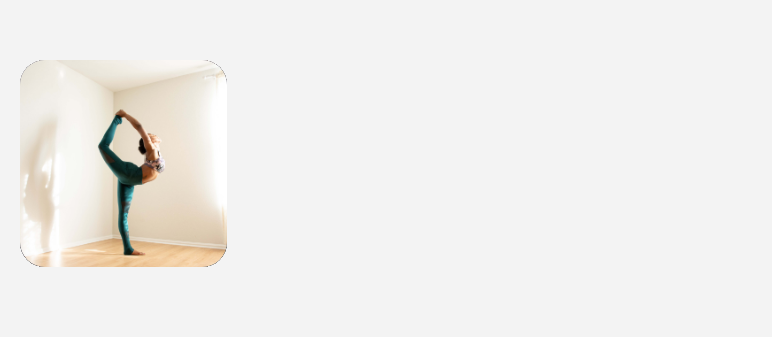
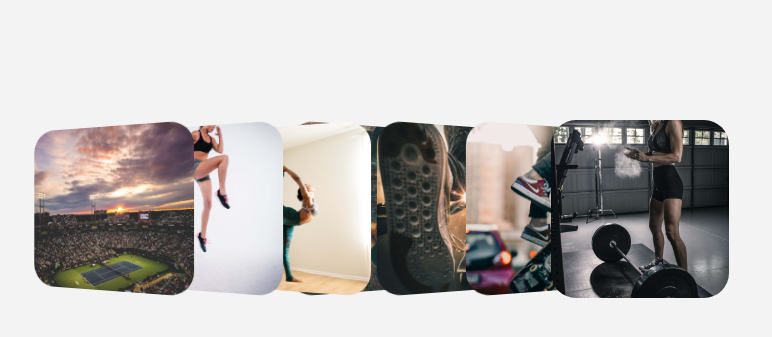
Before and after one commit to NOJEDNOPARTY/react-slider, a React (Create React App) app: page / in a window 1280 px wide. Shown: the part 191-528 px from the top of the page, without its empty margins (0-772 px from the left). Built offline with nearby package versions, Linux system fonts and the light colour scheme.

Commit message:
add a list of view changes but cant get a absolute position,  almost close

```diff
--- a/src/App.js
+++ b/src/App.js
@@ -1,6 +1,5 @@
 import './App.css';
 import Slider from './components/Slider/Slider';
-import PropTypes from 'prop-types';
 
 const App = () => {
   const images = [
@@ -15,8 +14,8 @@ const App = () => {
   const settings = {
     centerMode: true,
     centerScale: 1.2,
-    centerElement: 3,
-    elementsView: 7
+    centerItemIndex: 4,
+    itemsPerView: 7,
   }
   return (
     <div className='App'>
@@ -29,9 +28,4 @@ const App = () => {
   );
 }
 
-
-App.propTypes = {
-  items: PropTypes.object
-};
-
 export default App;
--- a/src/components/Slider/Slider.js
+++ b/src/components/Slider/Slider.js
@@ -1,26 +1,37 @@
-import Slides from "./Slides";
+import SliderItem from "./SliderItem";
 import styles from './Slider.module.scss';
 import { useState, useRef, useEffect } from "react";
 import PropTypes from 'prop-types';
+import { defaultSettings } from "./settings";
+import { utils } from "./utils/Utils";
+
 
 const Slider = ({items, ...settings}) => {
-
+  const settingsList = utils.settingsCheck(defaultSettings, settings);
   const ref = useRef(0);
   const [layoutWidth, setLayoutWidth] = useState(0);
   const [layoutHeight, setLayoutHeight] = useState(0);
-
+  const [sizing, setSizing] = useState(0);
+  const [count, setCount] = useState(1);
+  const [width, setWidth] = useState(0);
+  const [height, setHeight] = useState(0);
+  const [itemsList, setItemsList] = useState([]);
   const resizeHandler = () => {
     setLayoutWidth(ref.current.offsetWidth);
+    setSizing(utils.findItemSize(layoutWidth, count));
+    setWidth(sizing);
+    setHeight(sizing);
+    setLayoutHeight(height * settingsList.centerScale);
+    setCount(ref.current.children.length);
+    setItemsList([...ref.current.children]);
   };
 
-  const layoutHandler =  (height) => {
-    return setLayoutHeight(height * settings.centerScale);
-  };
 
   useEffect(() => {
     window.addEventListener('resize', resizeHandler);
     return () => window.removeEventListener('resize', resizeHandler);
   });
+
 
   return (
     <div className={styles.flip}>
@@ -35,21 +46,36 @@ const Slider = ({items, ...settings}) => {
         className={styles.flip_layout}
         ref={ref}
       >
-        <Slides
-          layoutHandler={layoutHandler}
-          layoutWidth={layoutWidth}
-          items={items}
-        />
-      </div>
+      {
+        items.map((image, index) => {
+          return <SliderItem
+            key={index}
+            index={index}
+            style={
+              utils.positions.calc(
+                width,
+                height,
+                index,
+                itemsList,
+                settingsList.centerItemIndex,
+                count,
+                settingsList.centerMode,
+                settingsList.centerScale,
+                settingsList.itemsPerView
+              )
+            }
+            image={image}
+          />
+        })
+      }
+    </div>
     </div>
   );
 };
 
-
-
 Slider.propTypes = {
-  images: PropTypes.object,
-  getElementWidth: PropTypes.func
+  items: PropTypes.array.isRequired,
+  settings: PropTypes.object,
 };
 
 export default Slider;
--- a/src/components/Slider/Slider.module.scss
+++ b/src/components/Slider/Slider.module.scss
@@ -5,13 +5,33 @@
     position: relative;
     display: block;
     overflow: hidden;
-    transition: 0.2s linear 0.1s;
     border-radius: 25px;
-    // &:nth-child(1) {
-    //   transform: perspective(300px) rotate3d(0, 1, 0, 15deg) scale(0.93);
-    // }
-    &.flip-active {
+    &:nth-child(1) {
+      transform: perspective(300px) rotate3d(0, 1, 0, 15deg) scale(0.93);
+    }
+    &:nth-child(2) {
+      transform: perspective(300px) rotate3d(0, 1, 0, 15deg)  scale(0.93);
+    }
+    &:nth-child(3) {
+      transform: perspective(300px) rotate3d(0, 1, 0, 15deg)  scale(0.93);
+    }
 
+
+    &:nth-child(4) {
+      z-index: 5;
+    }
+
+    &:nth-child(5) {
+      z-index: 3;
+      transform: perspective(300px) rotate3d(0, 1, 0, 345deg)  scale(0.93);
+    }
+    &:nth-child(6) {
+      z-index: 2;
+      transform: perspective(300px) rotate3d(0, 1, 0, 345deg)  scale(0.93);
+    }
+    &:nth-child(7) {
+      z-index: 1;
+      transform: perspective(300px) rotate3d(0, 1, 0, 345deg) scale(0.93);
     }
     & img {
       position: absolute;
@@ -22,7 +42,6 @@
       width: 100%;
       height: 100%;
       object-fit: cover;
-      object-position: center;
     }
   }
 }
--- /dev/null
+++ b/src/components/Slider/SliderItem.js
@@ -0,0 +1,29 @@
+import styles from './Slider.module.scss';
+import PropTypes from 'prop-types';
+
+const SliderItem = ({style, image, index}) => {
+  return (
+    <div
+      className={styles.flip_img}
+      style={style}
+    >
+      <img
+        src = {
+          image
+        }
+        alt = {
+          index
+        }
+      />
+    </div>
+  );
+}
+
+
+SliderItem.propTypes = {
+  style: PropTypes.object,
+  image: PropTypes.string,
+  index: PropTypes.number,
+};
+
+export default SliderItem;
--- a/src/components/Slider/Slides.js
+++ /dev/null
@@ -1,52 +0,0 @@
-import { useRef, useState, useEffect } from 'react';
-import styles from './Slider.module.scss';
-import { utils } from './utils/SliderUtils';
-
-const Slides = ({items, layoutWidth, layoutHandler}) => {
-
-  const ref = useRef(null);
-  const [sizing, setSizing] = useState(0);
-  const [count, setCount] = useState(1);
-  const [width, setWidth] = useState(0);
-  const [height, setHeight] = useState(0);
-  const resizeHandler = () => {
-    utils.elementsCounter(count, setCount);
-    setSizing(utils.findElementSize(layoutWidth, count));
-    setWidth(sizing);
-    setHeight(sizing);
-    layoutHandler(height);
-  };
-
-  useEffect(() => {
-    window.addEventListener('resize', resizeHandler);
-    return () => window.removeEventListener('resize', resizeHandler);
-  });
-
-  return items.map((image, index) => (
-    <div
-      onLoad={resizeHandler}
-      className={styles.flip_img}
-      key={index}
-      ref={ref}
-      style={{
-        position: 'absolute',
-        width: width,
-        height: height,
-        top: '0',
-        left: utils.positionsChecker(width, height, index)
-      }}
-    >
-      <img
-        src = {
-          image
-        }
-        alt = {
-          index
-        }
-      />
-    </div>
-  ));
-}
-
-
-export default Slides;
--- /dev/null
+++ b/src/components/Slider/settings.js
@@ -0,0 +1,7 @@
+
+export const defaultSettings = {
+  centerMode: true,
+  centerScale: 1.2,
+  centerItemIndex: 4,
+  itemPerView: 7
+}
--- a/src/components/Slider/utils/SliderUtils.js
+++ /dev/null
@@ -1,14 +0,0 @@
-export const utils = {
-  centeredElement: (count, width) => {
-    return Math.ceil((count * width) / 2)
-  },
-  findElementSize: (containerWidth, count) => {
-    return containerWidth / count;
-  },
-  elementsCounter: (counter, setCount) => {
-    return counter < 8 ? setCount(counter + 1) : setCount(counter);
-  },
-  positionsChecker: (width, height, index) => {
-    return index === 0 ? 0 : `calc(50% - (${width * index} / 2))`;
-  }
-};
--- /dev/null
+++ b/src/components/Slider/utils/Utils.js
@@ -0,0 +1,67 @@
+export const utils = {
+  findItemSize: (containerWidth, count) => {
+    return containerWidth / count;
+  },
+
+  settingsCheck: (defaultSettings, settings) => {
+    const settingsChanged = {...defaultSettings};
+    if(!settings) {
+      return defaultSettings;
+    }
+    for(let key in defaultSettings) {
+      if(defaultSettings[key] !== settings[key]) {
+        settings[key] === undefined ? settingsChanged[key] = defaultSettings[key] : settingsChanged[key] = settings[key]
+      }
+    }
+    return settingsChanged;
+  },
+
+  positions: {
+    indexChecking: (items, centerItemIndex) => {
+      const leftItems = [];
+      const rightItems = [];
+      items.forEach((item, index) => {
+        if(centerItemIndex > index+1) leftItems.push(index+1);
+        if(centerItemIndex === index+1) leftItems.push(index+1);
+        if(centerItemIndex < index+1) rightItems.push(index+1);
+      });
+      leftItems.sort((a, b) => b - a);
+      rightItems.sort((a, b) => b - a);
+      return [...leftItems, ...rightItems];
+    },
+
+    // почти готово, сейчас выводит массив с индексами нормально, но он выводит значения поочередно, а мне надо новый массив с 4,3,2,1,2,3,4 - что бы элементы получили нужные индексы для отоборажения.
+
+    calc: (width, height, index, items, centerItemIndex, itemsLength, centerMode, centerScale, itemsPerView) => {
+      let indexed = 0;
+      if(centerMode === true) {
+        const indexChecked = utils.positions.indexChecking(items, centerItemIndex);
+        indexed = indexChecked[index];
+      }
+
+      return {
+        position: 'absolute',
+        width: width,
+        height: height,
+        top: utils.positions.top(height),
+        left: utils.positions.left(width, indexed),
+      };
+    },
+
+    center: (count, item) => {
+
+    },
+
+    top: (height) => {
+      return `calc(50% - ${height / 2}px)`;
+    },
+
+    left: (width, index) => {
+      return index === 0 ? 0 : `calc(50% - ${(width * index) / 2}px)`;
+    },
+
+    right: (width, index) => {
+      return index === 0 ? 0 : `calc(50% + ${(width * index) / 2}px)`;
+    },
+  },
+};
```
